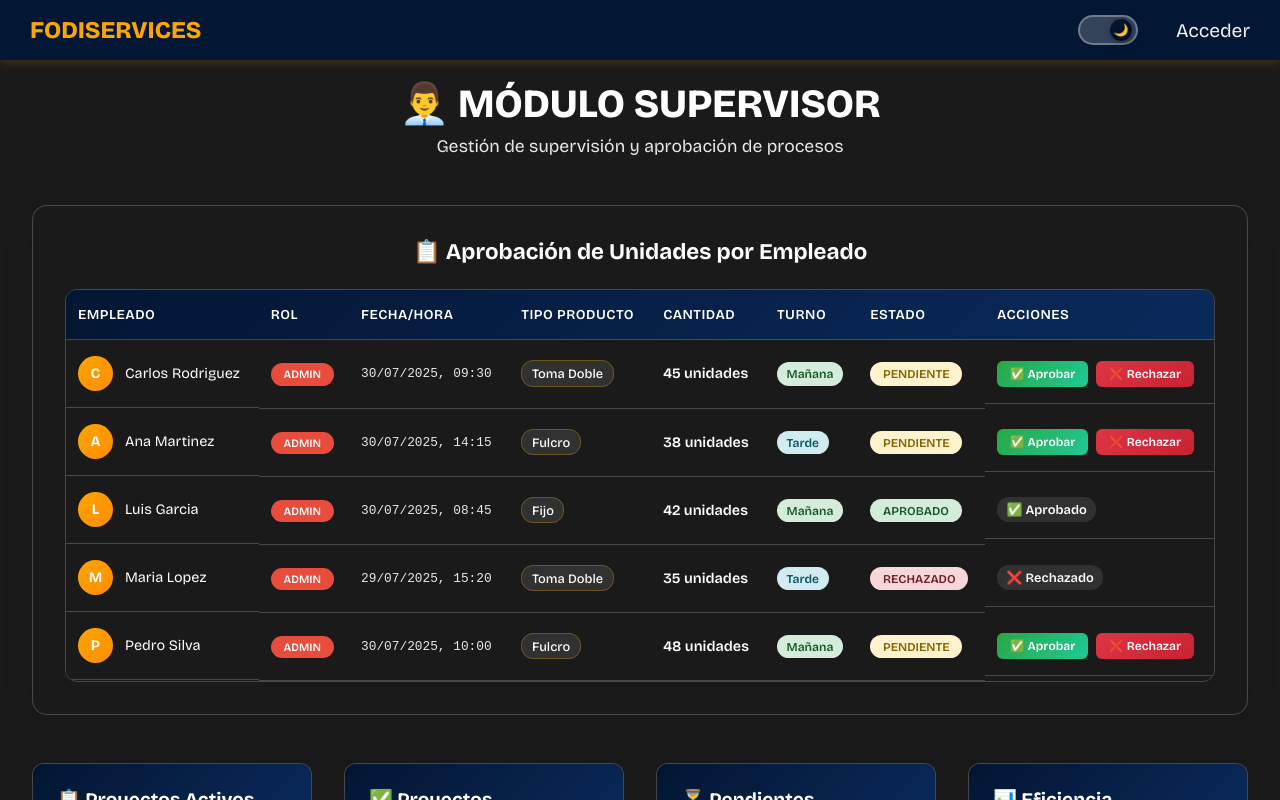
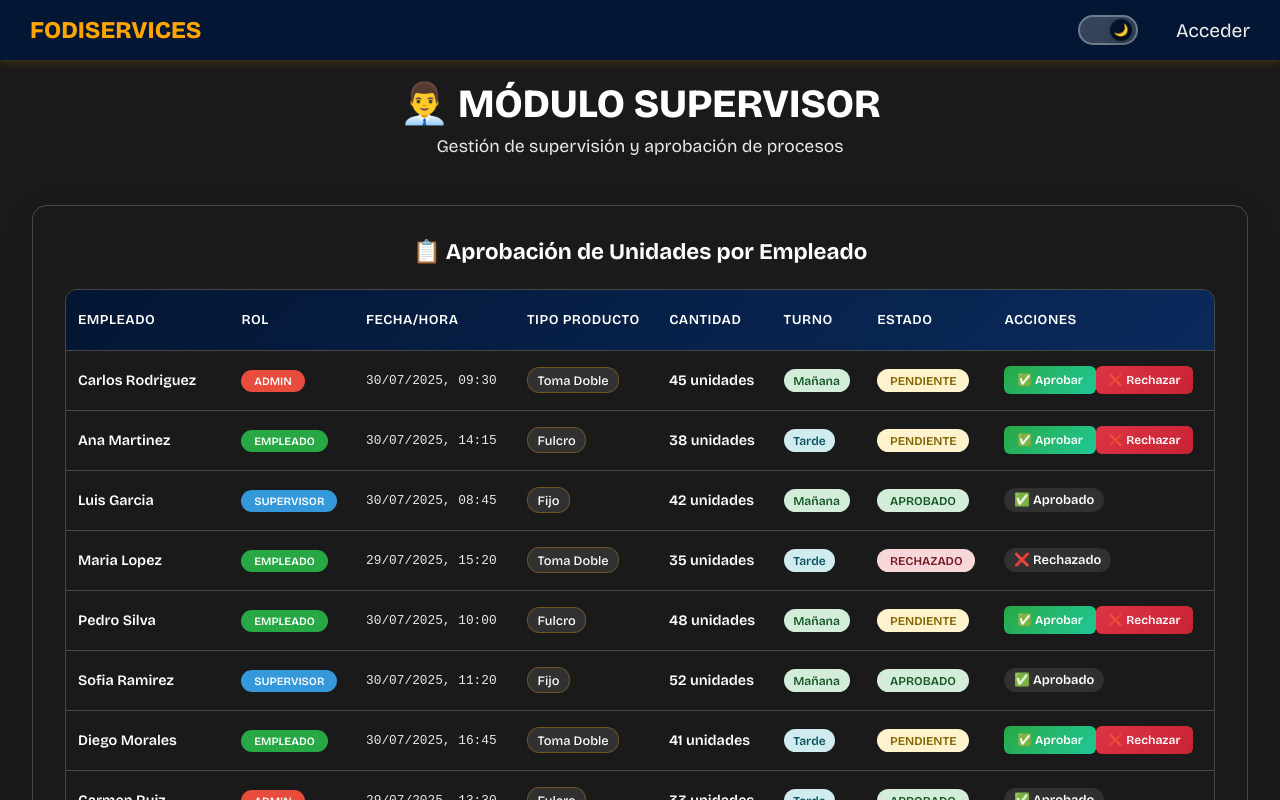
Before and after one commit to SebasTaclar/fodiservices, a Vue app: page /supervisor in a window 1280 px wide. Shown: the top 800 px of the page. Built offline with nearby package versions, Linux system fonts and the light colour scheme.

Commit message:
fix: fix on supervisor view

```diff
--- a/src/views/Supervisor.vue
+++ b/src/views/Supervisor.vue
@@ -26,8 +26,7 @@
             <tbody>
               <tr v-for="entry in pendingEntries" :key="entry.id" class="table-row">
                 <td class="employee-info">
-                  <div class="employee-avatar">{{ entry.employeeName.charAt(0).toUpperCase() }}</div>
-                  <span>{{ entry.employeeName }}</span>
+                  <span class="employee-name">{{ entry.employeeName }}</span>
                 </td>
                 <td>
                   <span class="role-badge" :class="entry.employeeRole">{{ entry.employeeRole.toUpperCase() }}</span>
@@ -206,7 +205,7 @@ const pendingEntries = ref([
   {
     id: 2,
     employeeName: 'Ana Martinez',
-    employeeRole: 'admin',
+    employeeRole: 'empleado',
     entryDateTime: '2025-07-30T14:15:00',
     type: 'doble',
     quantity: 38,
@@ -216,7 +215,7 @@ const pendingEntries = ref([
   {
     id: 3,
     employeeName: 'Luis Garcia',
-    employeeRole: 'admin',
+    employeeRole: 'supervisor',
     entryDateTime: '2025-07-30T08:45:00',
     type: 'fulcro_fijo',
     quantity: 42,
@@ -226,7 +225,7 @@ const pendingEntries = ref([
   {
     id: 4,
     employeeName: 'Maria Lopez',
-    employeeRole: 'admin',
+    employeeRole: 'empleado',
     entryDateTime: '2025-07-29T15:20:00',
     type: 'toma',
     quantity: 35,
@@ -236,12 +235,142 @@ const pendingEntries = ref([
   {
     id: 5,
     employeeName: 'Pedro Silva',
-    employeeRole: 'admin',
+    employeeRole: 'empleado',
     entryDateTime: '2025-07-30T10:00:00',
     type: 'doble',
     quantity: 48,
     shift: 'am',
     status: 'pending'
+  },
+  {
+    id: 6,
+    employeeName: 'Sofia Ramirez',
+    employeeRole: 'supervisor',
+    entryDateTime: '2025-07-30T11:20:00',
+    type: 'fulcro_fijo',
+    quantity: 52,
+    shift: 'am',
+    status: 'approved'
+  },
+  {
+    id: 7,
+    employeeName: 'Diego Morales',
+    employeeRole: 'empleado',
+    entryDateTime: '2025-07-30T16:45:00',
+    type: 'toma',
+    quantity: 41,
+    shift: 'pm',
+    status: 'pending'
+  },
+  {
+    id: 8,
+    employeeName: 'Carmen Ruiz',
+    employeeRole: 'admin',
+    entryDateTime: '2025-07-29T13:30:00',
+    type: 'doble',
+    quantity: 33,
+    shift: 'pm',
+    status: 'approved'
+  },
+  {
+    id: 9,
+    employeeName: 'Roberto Fernandez',
+    employeeRole: 'empleado',
+    entryDateTime: '2025-07-30T07:15:00',
+    type: 'fulcro_fijo',
+    quantity: 47,
+    shift: 'am',
+    status: 'rejected'
+  },
+  {
+    id: 10,
+    employeeName: 'Patricia Delgado',
+    employeeRole: 'supervisor',
+    entryDateTime: '2025-07-30T15:00:00',
+    type: 'toma',
+    quantity: 39,
+    shift: 'pm',
+    status: 'pending'
+  },
+  {
+    id: 11,
+    employeeName: 'Miguel Torres',
+    employeeRole: 'empleado',
+    entryDateTime: '2025-07-30T12:10:00',
+    type: 'doble',
+    quantity: 44,
+    shift: 'pm',
+    status: 'pending'
+  },
+  {
+    id: 12,
+    employeeName: 'Valentina Castro',
+    employeeRole: 'admin',
+    entryDateTime: '2025-07-29T10:30:00',
+    type: 'fulcro_fijo',
+    quantity: 50,
+    shift: 'am',
+    status: 'approved'
+  },
+  {
+    id: 13,
+    employeeName: 'Andres Gutierrez',
+    employeeRole: 'empleado',
+    entryDateTime: '2025-07-30T13:45:00',
+    type: 'toma',
+    quantity: 36,
+    shift: 'pm',
+    status: 'pending'
+  },
+  {
+    id: 14,
+    employeeName: 'Isabella Vargas',
+    employeeRole: 'supervisor',
+    entryDateTime: '2025-07-30T08:20:00',
+    type: 'doble',
+    quantity: 43,
+    shift: 'am',
+    status: 'approved'
+  },
+  {
+    id: 15,
+    employeeName: 'Fernando Ortiz',
+    employeeRole: 'empleado',
+    entryDateTime: '2025-07-29T14:50:00',
+    type: 'fulcro_fijo',
+    quantity: 40,
+    shift: 'pm',
+    status: 'rejected'
+  },
+  {
+    id: 16,
+    employeeName: 'Claudia Mendez',
+    employeeRole: 'admin',
+    entryDateTime: '2025-07-30T11:15:00',
+    type: 'toma',
+    quantity: 46,
+    shift: 'am',
+    status: 'pending'
+  },
+  {
+    id: 17,
+    employeeName: 'Ricardo Jimenez',
+    employeeRole: 'empleado',
+    entryDateTime: '2025-07-30T17:30:00',
+    type: 'doble',
+    quantity: 37,
+    shift: 'pm',
+    status: 'pending'
+  },
+  {
+    id: 18,
+    employeeName: 'Natalia Herrera',
+    employeeRole: 'empleado',
+    entryDateTime: '2025-07-29T09:40:00',
+    type: 'fulcro_fijo',
+    quantity: 51,
+    shift: 'am',
+    status: 'approved'
   }
 ])
 
@@ -625,10 +754,12 @@ const rejectEntry = (entryId: number) => {
 
 .approval-table th,
 .approval-table td {
-  padding: 1rem 0.75rem;
+  padding: 0 0.75rem;
   text-align: left;
   border-bottom: 1px solid var(--border-color, rgba(255, 165, 0, 0.1));
   vertical-align: middle;
+  height: 60px;
+  display: table-cell;
 }
 
 .approval-table th {
@@ -636,6 +767,7 @@ const rejectEntry = (entryId: number) => {
   font-size: 0.85rem;
   text-transform: uppercase;
   letter-spacing: 0.5px;
+  padding: 1rem 0.75rem;
 }
 
 .table-row {
@@ -651,19 +783,13 @@ const rejectEntry = (entryId: number) => {
 .employee-info {
   display: flex;
   align-items: center;
-  gap: 0.75rem;
+  height: 100%;
+  padding: 0.75rem 0;
 }
 
-.employee-avatar {
-  width: 35px;
-  height: 35px;
-  border-radius: 50%;
-  background: linear-gradient(135deg, #FFA500 0%, #FF8C00 100%);
-  color: white;
-  display: flex;
-  align-items: center;
-  justify-content: center;
-  font-weight: 700;
+.employee-name {
+  font-weight: 600;
+  color: var(--text-color, #031633);
   font-size: 0.9rem;
 }
 
@@ -682,6 +808,11 @@ const rejectEntry = (entryId: number) => {
 
 .role-badge.supervisor {
   background-color: #3498db;
+  color: white;
+}
+
+.role-badge.empleado {
+  background-color: #28a745;
   color: white;
 }
 
@@ -750,7 +881,9 @@ const rejectEntry = (entryId: number) => {
   gap: 0.5rem;
   align-items: center;
   justify-content: flex-start;
-  min-height: 44px;
+  height: 100%;
+  padding: 0;
+  margin: 0;
 }
 
 .approve-btn,
@@ -762,6 +895,10 @@ const rejectEntry = (entryId: number) => {
   font-weight: 600;
   cursor: pointer;
   transition: all 0.3s ease;
+  line-height: 1.2;
+  display: inline-flex;
+  align-items: center;
+  justify-content: center;
 }
 
 .approve-btn {
@@ -792,6 +929,10 @@ const rejectEntry = (entryId: number) => {
   padding: 0.3rem 0.6rem;
   border-radius: 12px;
   background-color: var(--card-bg, rgba(255, 165, 0, 0.1));
+  line-height: 1.2;
+  display: inline-flex;
+  align-items: center;
+  justify-content: center;
 }
 
 @media (max-width: 1024px) {
```
